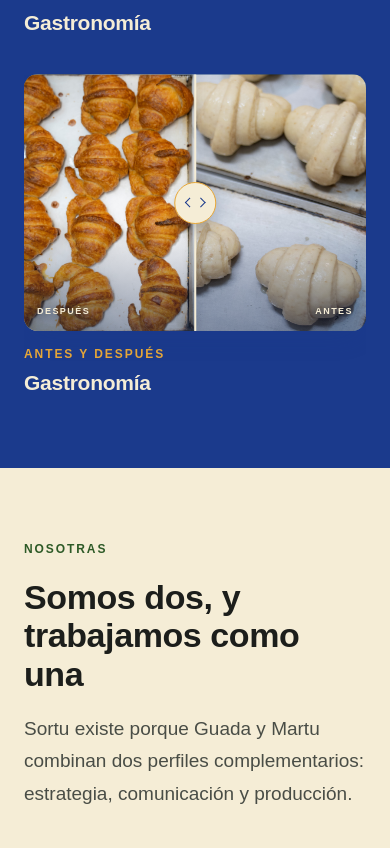
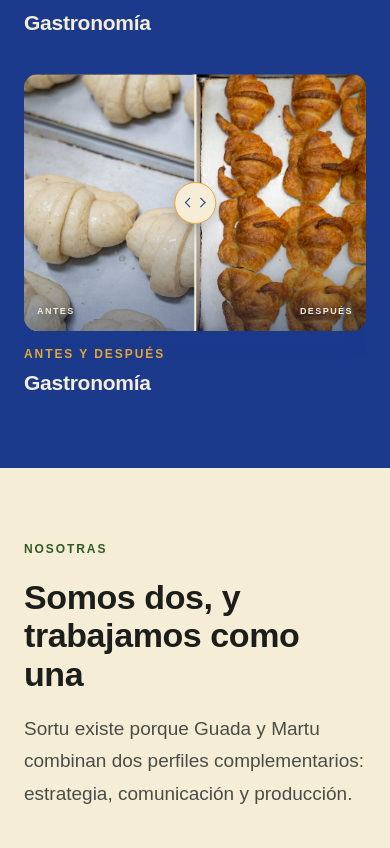
Before and after one commit to diegolapitz/sortu-estudio, a website built with Vite: page index.html in a window 390 px wide. Shown: the part 5324-6172 px from the top of the page. Built offline with nearby package versions, Linux system fonts and the light colour scheme; files whose address does not match are found by name.

Commit message:
fix: ordenar comparador antes y después

```diff
--- a/index.html
+++ b/index.html
@@ -151,12 +151,12 @@
               </article>
               <article class="project project--food reveal reveal--mask">
                 <div class="project-compare" data-image-compare style="--compare-position: 50%">
-                  <img class="project-compare__image" src="/assets/portfolio/gastronomia/preparacion.jpg" alt="Croissants antes de hornear" />
+                  <img class="project-compare__image" src="/assets/portfolio/gastronomia/horneado.jpg" alt="Croissants después de hornear" />
                   <div class="project-compare__after" data-compare-after>
-                    <img class="project-compare__image" src="/assets/portfolio/gastronomia/horneado.jpg" alt="Croissants después de hornear" />
+                    <img class="project-compare__image" src="/assets/portfolio/gastronomia/preparacion.jpg" alt="Croissants antes de hornear" />
                   </div>
+                  <span class="project-compare__label project-compare__label--before" aria-hidden="true">Antes</span>
                   <span class="project-compare__label project-compare__label--after" aria-hidden="true">Después</span>
-                  <span class="project-compare__label project-compare__label--before" aria-hidden="true">Antes</span>
                   <span class="project-compare__divider" aria-hidden="true"><span></span></span>
                   <input class="project-compare__range" data-compare-range type="range" min="0" max="100" value="50" aria-label="Deslizá para comparar los croissants antes y después de hornear" />
                 </div>
--- a/src/styles.css
+++ b/src/styles.css
@@ -138,8 +138,8 @@ svg { width: 1em; height: 1em; fill: none; stroke: currentColor; stroke-width: 1
 .project-compare::after { position: absolute; z-index: 1; inset: 0; content: ""; background: linear-gradient(180deg, transparent 58%, rgba(11, 31, 70, .44)); pointer-events: none; }
 .project-compare__after { position: absolute; z-index: 1; inset: 0; overflow: hidden; clip-path: inset(0 calc(100% - var(--compare-position)) 0 0); }
 .project-compare__label { position: absolute; z-index: 2; bottom: 16px; color: var(--sortu-crema); font-size: 10px; font-weight: 600; letter-spacing: var(--tracking-widest); text-shadow: 0 2px 9px rgba(11, 31, 70, .72); text-transform: uppercase; pointer-events: none; }
-.project-compare__label--after { left: 18px; }
-.project-compare__label--before { right: 18px; }
+.project-compare__label--before { left: 18px; }
+.project-compare__label--after { right: 18px; }
 .project-compare__divider { position: absolute; z-index: 3; top: 0; bottom: 0; left: var(--compare-position); width: 1.5px; background: var(--sortu-crema); box-shadow: 0 0 12px rgba(11, 31, 70, .28); transform: translateX(-50%); pointer-events: none; }
 .project-compare__divider span { position: absolute; top: 50%; left: 50%; display: grid; width: 42px; height: 42px; place-items: center; border: 1.5px solid var(--sortu-ocre); border-radius: 50%; background: var(--sortu-crema); box-shadow: 0 7px 18px rgba(11, 31, 70, .26); transform: translate(-50%, -50%); }
 .project-compare__divider span::before, .project-compare__divider span::after { position: absolute; width: 7px; height: 7px; content: ""; border-top: 1.5px solid var(--sortu-azul-profundo); border-left: 1.5px solid var(--sortu-azul-profundo); }
@@ -272,8 +272,8 @@ svg { width: 1em; height: 1em; fill: none; stroke: currentColor; stroke-width: 1
   .project-media span { top: auto; right: 12px; bottom: 12px; left: auto; display: grid; width: auto; height: auto; padding: 10px 13px; border-radius: var(--radius-pill); font-size: 10px; transform: none; }
   .project-compare { aspect-ratio: 4 / 3; }
   .project-compare__label { bottom: 12px; font-size: 9px; }
-  .project-compare__label--after { left: 13px; }
-  .project-compare__label--before { right: 13px; }
+  .project-compare__label--before { left: 13px; }
+  .project-compare__label--after { right: 13px; }
   .project h3 { font-size: 21px; }
   .project-dialog { width: min(94vw, 420px); }
   .project-dialog__surface { padding: 16px; }
```
